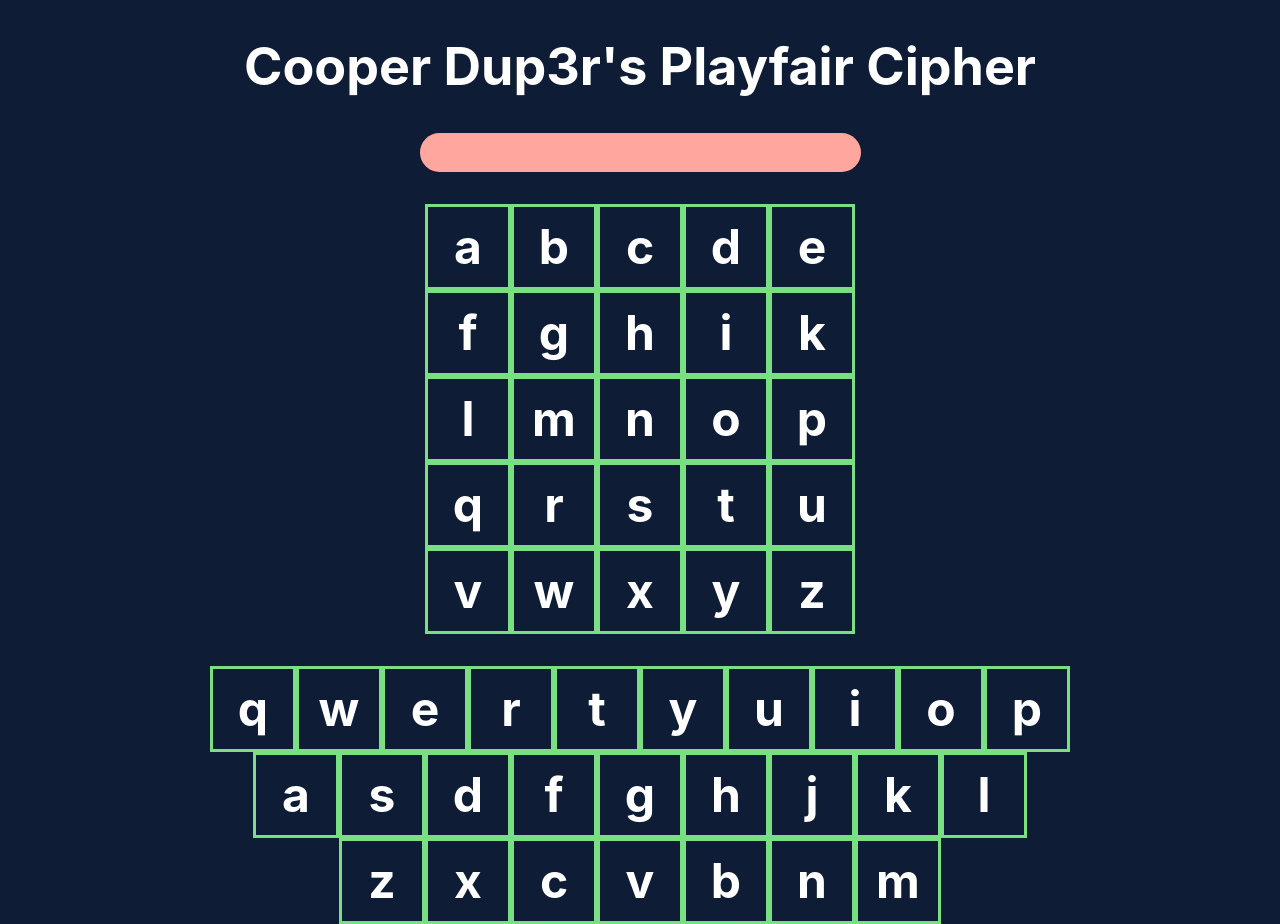
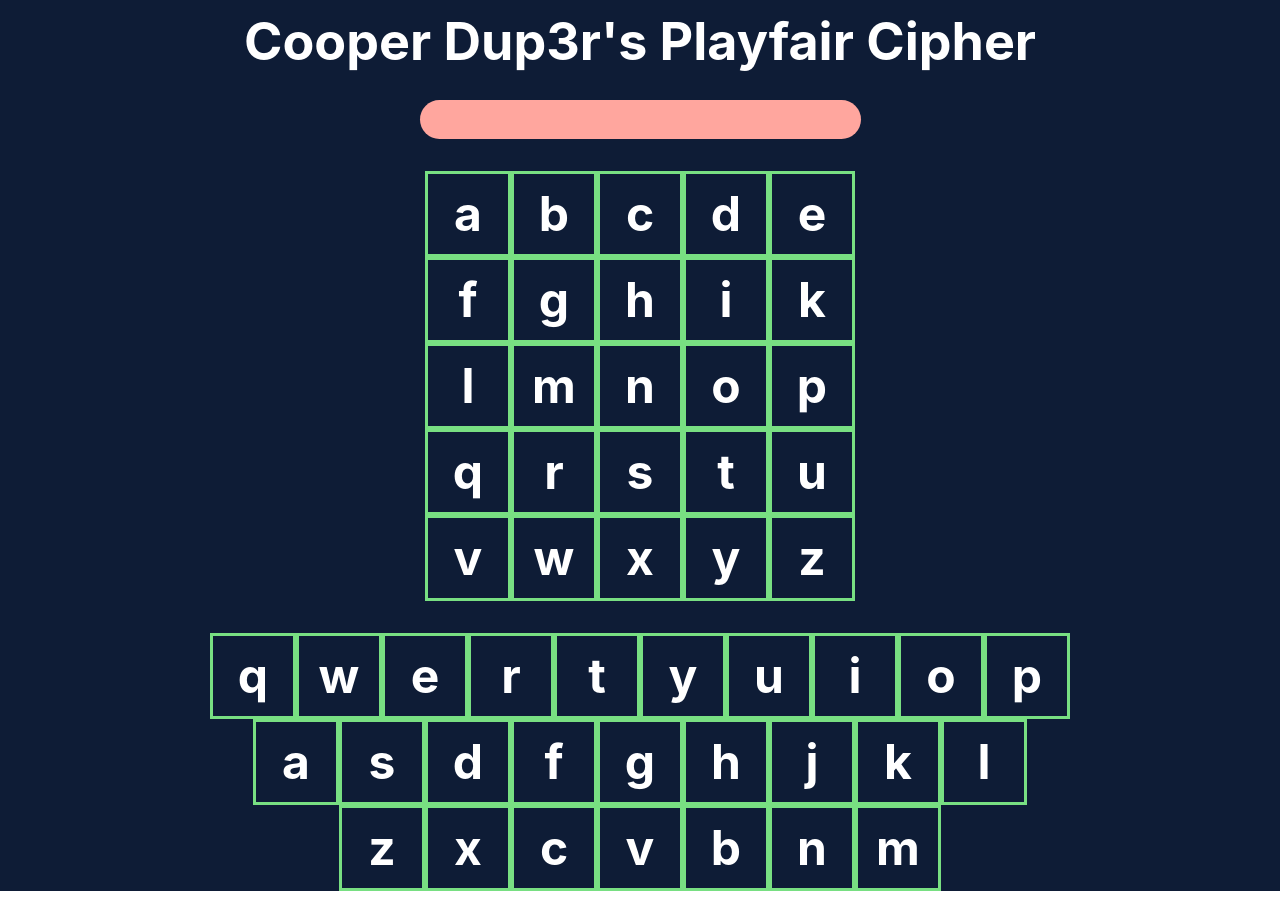
Before and after one commit to tylerchenoweth/playfair-cipher, a React (Create React App) app: page / in a window 1280 px wide. After the commit the page ends 891 px from the top, so only its background shows below. Built offline with nearby package versions, Linux system fonts and the light colour scheme.

Commit message:
gave the title a classname

```diff
--- a/src/App.js
+++ b/src/App.js
@@ -46,7 +46,7 @@ function App() {
   return (
     <div className="App"  tabIndex={0} onKeyDown={handleKeyDown} onKeyUp={handleKeyUp}>
       <header className="App-header">
-        <h1>Cooper Dup3r's Playfair Cipher </h1>
+        <h1 className="title-header">Cooper Dup3r's Playfair Cipher </h1>
 
         <KeywordInput value={keyword} onChange={setKeyword}/>
 
```
